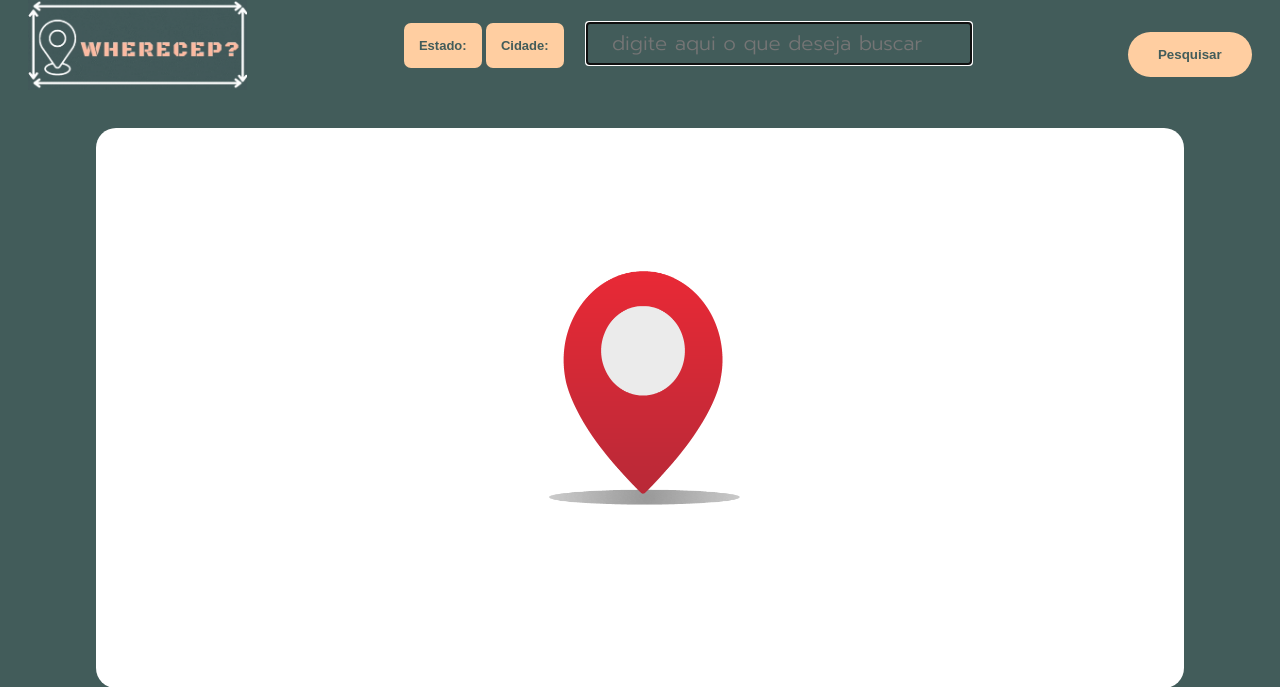
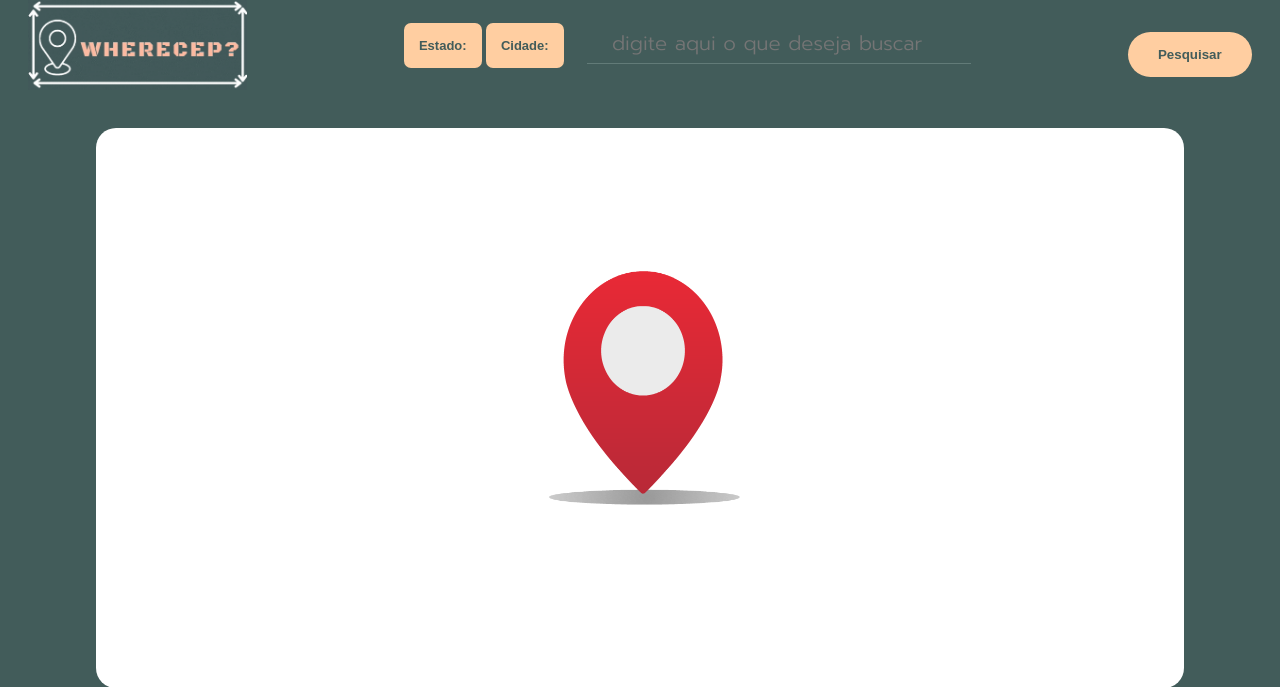
Before and after one commit to andersonarorjdev/andersonarorjdev.github.io, a PHP site: page / in a window 1280 px wide, with the restyled element focused. Shown: the top 687 px of the page. Run offline with PHP 8.4, Linux system fonts and the light colour scheme.

Commit message:
Take off outline border from Input Searcher.

```diff
--- a/styles/styles.css
+++ b/styles/styles.css
@@ -46,6 +46,10 @@ body{
     color:#FFFFFF;
 
     font-family: 'Prompt';
+}
+
+#InputSearcher:focus{
+    outline: none;
 }
 
 #Selects{
```
